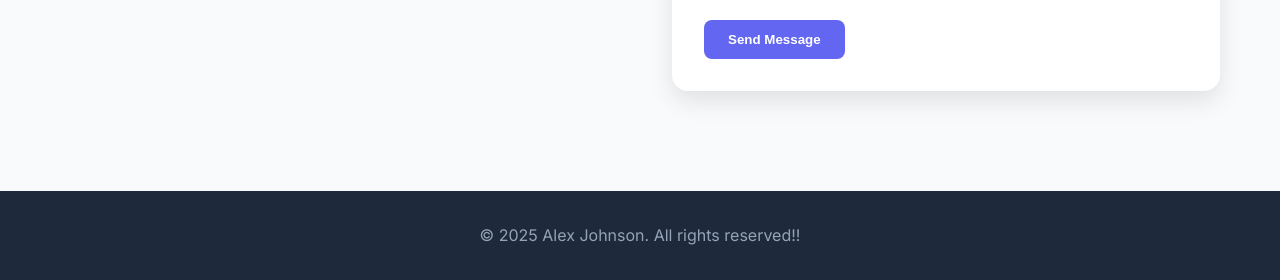
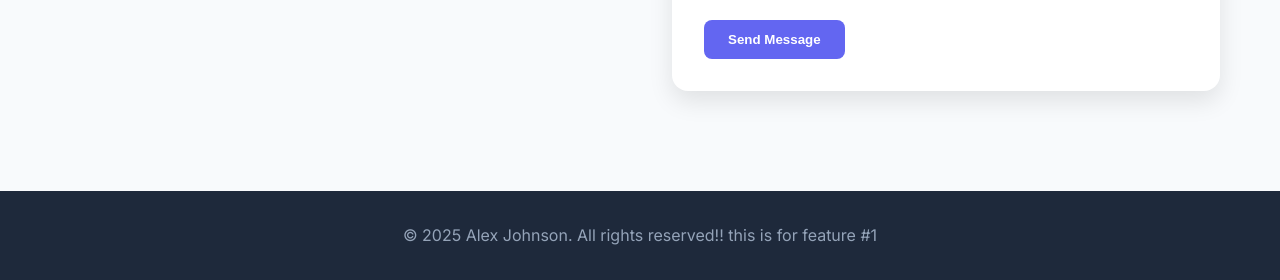
Before and after one commit to angelo29goa/gitlearn, a plain HTML site: page index.html in a window 1280 px wide. Shown: the part 2757-3037 px from the top of the page. Drawn offline with Linux system fonts and the light colour scheme.

Commit message:
added features to a new feature branch

```diff
--- a/index.html
+++ b/index.html
@@ -215,7 +215,7 @@
     <!-- Footer -->
     <footer class="footer">
         <div class="container">
-            <p>&copy; 2025 Alex Johnson. All rights reserved!!</p>
+            <p>&copy; 2025 Alex Johnson. All rights reserved!! this is for feature #1</p>
         </div>
     </footer>
 
--- a/script.js
+++ b/script.js
@@ -326,3 +326,4 @@ createScrollProgress();
 
 console.log('Portfolio website loaded successfully! 🚀');
 console.log('hello from git! 🚀');
+console.log('this is for feature #1')
```
Also changed, not shown: 1 other file.
